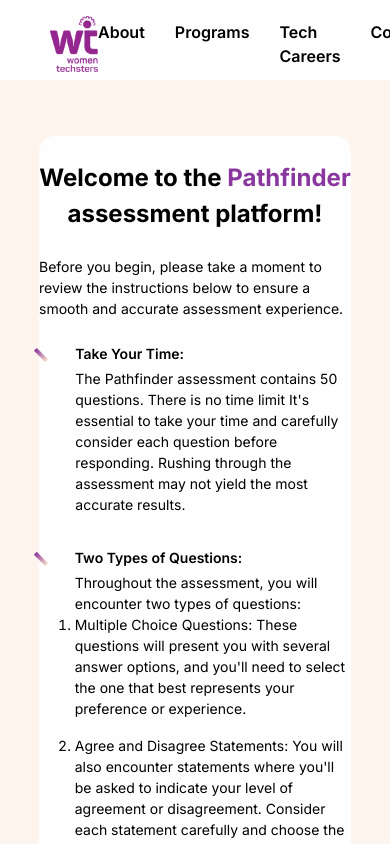
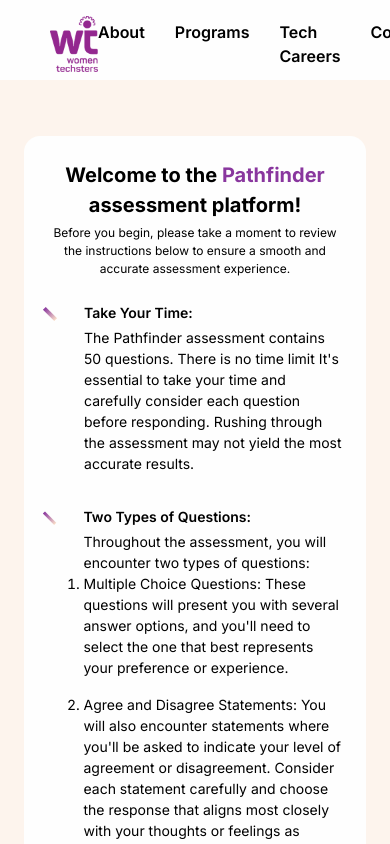
Before and after one commit to wokrit/WTF-Pathfinder, a React (Vite) app: page /instructions in a window 390 px wide. Shown: the top 844 px of the page. Built offline with nearby package versions, Linux system fonts and the light colour scheme; no server answers.

Commit message:
Make instructions and Quiz page responsive

```diff
--- a/src/components/pages/Quiz/Quiz.css
+++ b/src/components/pages/Quiz/Quiz.css
@@ -118,12 +118,13 @@
 }
 
 #answers li p {
-  color: #353535;
+  color: #000;
   font-size: 14px;
-  font-weight: 600;
+  font-weight: 400;
   flex: calc(100% - 75px);
-  margin: auto 20px;
+  margin:  auto 0 auto 20px;
   transition: color .3s ease;
+  width: 100%;
 }
 
 #answers li:after{
@@ -324,6 +325,7 @@
   display: flex;
   flex-direction: column;
   gap:4px;
+  width:100%;
 
 }
 .tracks-list{
@@ -339,10 +341,96 @@
 }
 
 @media screen and (max-width: 720px) {
+  .quiz-box {
+    margin:auto;
+    padding: 0 24px;
+    display: flex;
+    flex-direction: column;
+    align-items: center;
+    overflow: auto;
+    /* background: #FEF8F4; */
+    gap:24px;
+   }
   .question-answers {
-    padding: 24px 0;
+    padding: 24px;
     box-shadow: none;
+    width:100%;
   }
+  .question-answers .header-title {
+    display: flex;
+    flex-direction: column;
+    gap: 4px;
+  }
+  .question-answers .header-title p {
+    font-size: 12px;
+    text-align: center;
+  }
+  .header-title h1 {
+    font-size: 20px;
+    margin: auto;
+  }
+  .quiz-element{
+    width: 200px;
+    height: 188px;
+  }
+  .btn{
+    z-index: 1;
+  }
+  .progressbar {
+    width:100px;
+  }
+  #question p {
+    font-size: 14px;
+    line-height: normal;
+  }
+  .quiz-header{
+    width: 100%;
+  }
+  .back-button{
+    gap:0;
+  }
+  .recommendations .recommendation {
+    display: flex;
+    flex-direction: column;
+    gap:24px;
+    width: 100%;
+    align-items: center;
+    padding: 40px 0;
+    margin: 0;
+  }
+  .recommendation .recommendation-track{
+    width:80%;
+    padding: 60px 16px;
+  }
+  .recommendation .recommendation-track h1{
+    font-size: 24px;
+  }
+  .recommendation .recommendation-track p{
+    font-size: 12px;
+  }
+  .recommendations .recommendation .recommendation-message {
+    align-items: flex-start;
+    padding: 24px;
+  }
+  .recommendations .recommendation .recommendation-message .career-match {
+    font-size: 16px;
+  }
+  .recommendation .recommendation-track .confetti1 {
+    width: 100px;
+    height: 100px;
+  }
+  .recommendation .recommendation-track .confetti2 {
+    width: 100px;
+    height: 100px;
+  }
+  .result{
+    align-items:flex-start;
+    padding: 24px;
+  }
+  .result h2 {
+    font-size: 18px;
+  }
+
 }
 
 
@@ -452,12 +540,12 @@
   border-radius: 16px;
   background: #FEF8F4;
   box-shadow: 0px 1px 2px 0px rgba(77, 77, 77, 0.30), 0px 2px 6px 2px rgba(77, 77, 77, 0.15);
-  padding: 76px 32px;
+  padding: 54px 32px;
   flex-grow: 2;
   text-align: left;
   width:100%;
 }
-.recommendation-message div {
+.recommendation-message .career-match {
   font-size: 20px;
   font-weight: 600;
 }
--- a/src/components/pages/Quiz/Quiz.jsx
+++ b/src/components/pages/Quiz/Quiz.jsx
@@ -211,7 +211,6 @@
                     <div className="header-title">
                         <h1>{sections[currentSection].title}</h1>
                         <h5 style={{fontSize:"16px", fontWeight:"500"}}>Section {currentSection + 1} of {sections.length}</h5>
-
                     </div>
                 </header>
 
@@ -307,6 +306,7 @@
 
                 {/* Render the recommended track and message */}
                 {highestScoringTrack && (
+                    <div className="recommendations">
                         <div className="recommendation">
                             <div className="recommendation-track">
                                 <p>Your recommended track is: </p>
@@ -315,8 +315,9 @@
                                 <img className="confetti2" alt="confetti" src="..\src\assets\Recommendation confetti 2.png"></img>
                             </div>
                             <div className="recommendation-message">
-                            <div>Your Career match is: <span style={{color:"#5F0C74"}}> {formatTrackName(highestScoringTrack)}</span> </div>
+                                <div className="career-match">Your Career match is: <span style={{color:"#5F0C74"}}> {formatTrackName(highestScoringTrack)}</span> </div>
                                 <p>{renderTrackMessage(highestScoringTrack)}</p>
+                            </div>
                         </div>
                     </div>
                 )}
@@ -342,13 +343,6 @@
 
                     ))}
                 </div>
-
-
-
-
-
-
-
             </div>
 
 
--- a/src/index.css
+++ b/src/index.css
@@ -86,7 +86,7 @@
 .progressbar{
 	position: relative;
 	overflow: hidden;
-  width: 800px;
+  width: 80%;
   height: 20px;
   border-radius: 16px;
   border: 2px solid #E3CFE8;
@@ -94,6 +94,7 @@
   /* display: flex; */
   /* flex-direction: row; */
 }
+
 
 .progressPercent{
 	font-weight: 600;
@@ -109,7 +110,7 @@
 
 @media screen and (max-width: 720px) {
   .progressbar {
-    width:100px;
+    width:100%;
   }
 }
 @media screen and (max-width: 720px) {
```
Also changed, not shown: src/components/pages/Quiz/Instructions.jsx (+3 -6 lines). Lines whose indentation alone changed are shown as unchanged.
